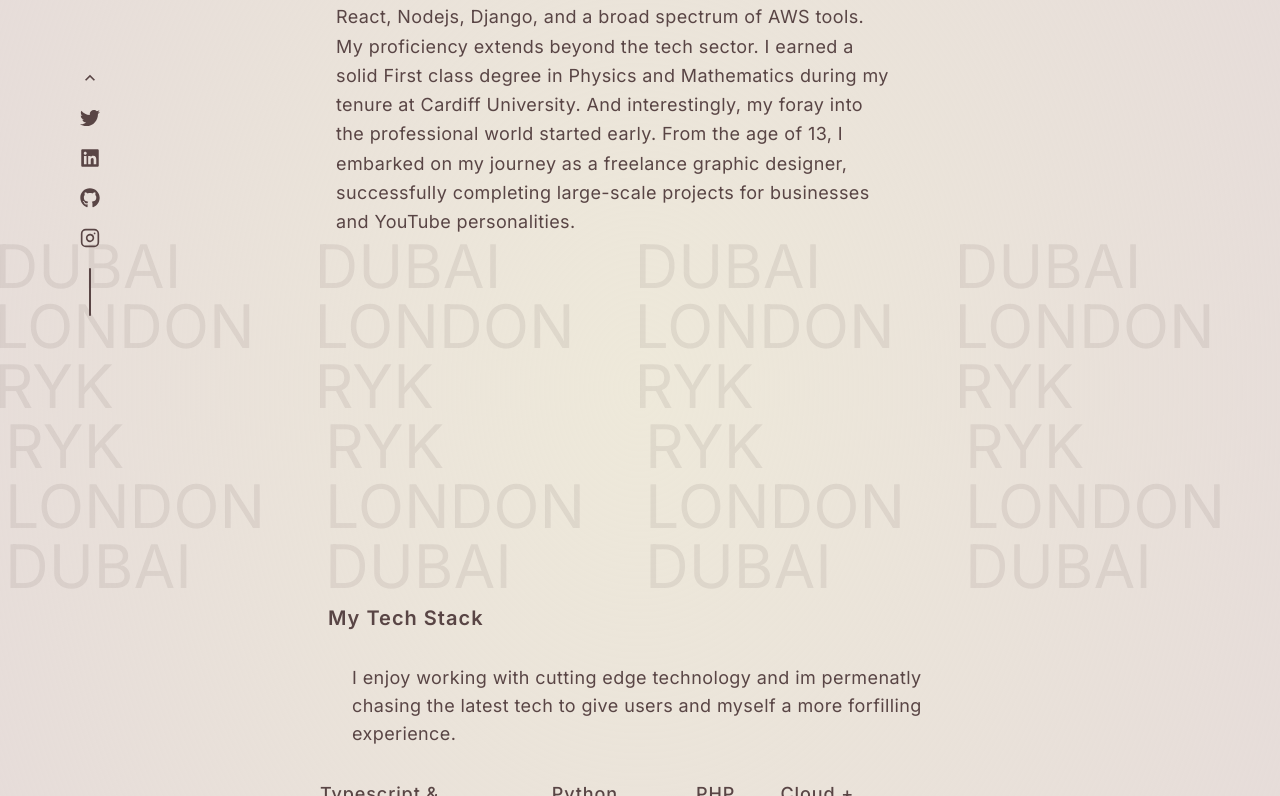
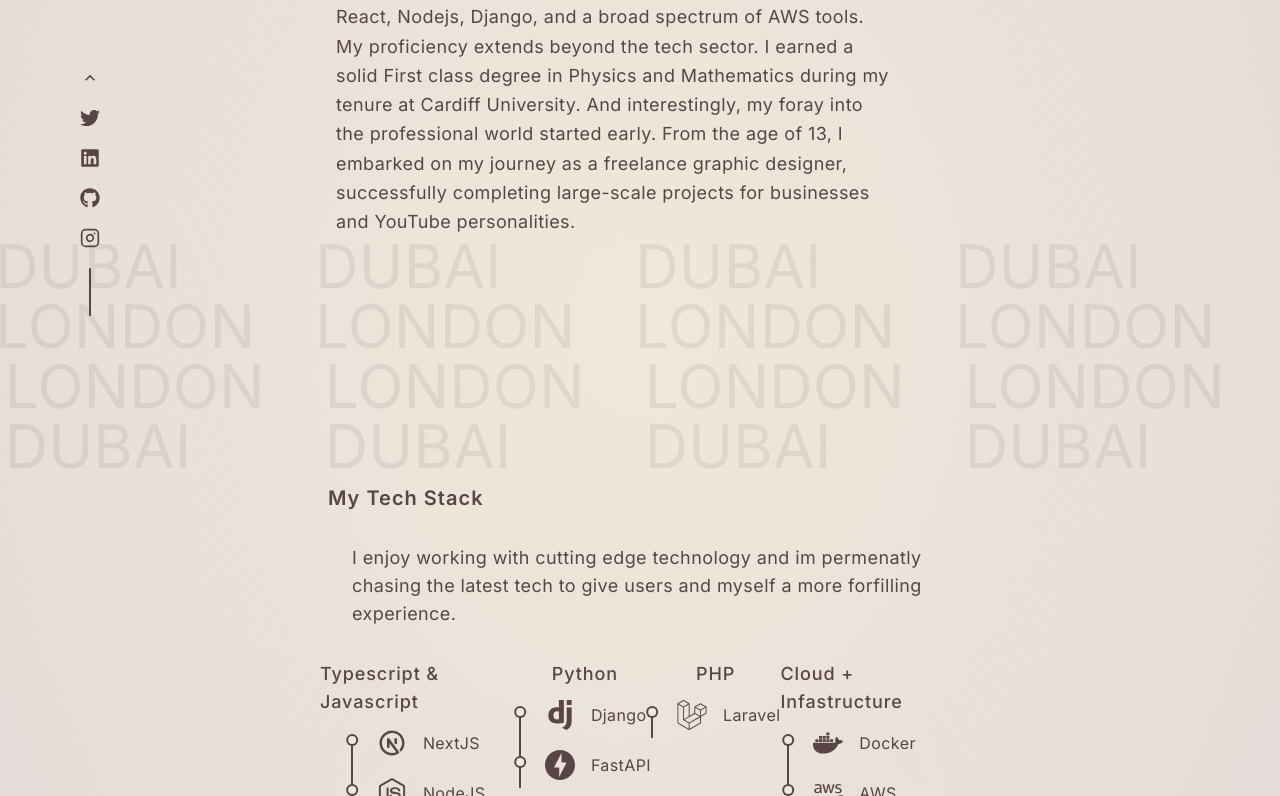
Before and after one commit to thomassbooth/Thomas-Booth-Portfolio, a Next.js app: page /about in a window 1280 px wide. Shown: the part 484-1280 px from the top of the page. Built offline with nearby package versions, Linux system fonts and the light colour scheme.

Commit message:
update to cities

```diff
--- a/components/about/Cities.tsx
+++ b/components/about/Cities.tsx
@@ -76,8 +76,8 @@ function ParallaxText({ children, baseVelocity = 100 }: ParallaxProps) {
 export default function Cities() {
   return (
     <section>
-      <ParallaxText baseVelocity={-1}>DUBAI LONDON RYK</ParallaxText>
-      <ParallaxText baseVelocity={1}>RYK LONDON DUBAI</ParallaxText>
+      <ParallaxText baseVelocity={-1}>DUBAI LONDON</ParallaxText>
+      <ParallaxText baseVelocity={1}>LONDON DUBAI</ParallaxText>
     </section>
   );
 }
--- a/components/home/Loading.tsx
+++ b/components/home/Loading.tsx
@@ -25,7 +25,7 @@ function useSlideShowAnimation(setLoading: Dispatch<SetStateAction<boolean>>){
                 ],
                 [
                     'div', {width: 0},
-                    { duration: 1, ease: 'easeOut'}
+                    { duration: 0.7, ease: 'easeOut'}
                 ]
             ])
             setLoading(false)
```
